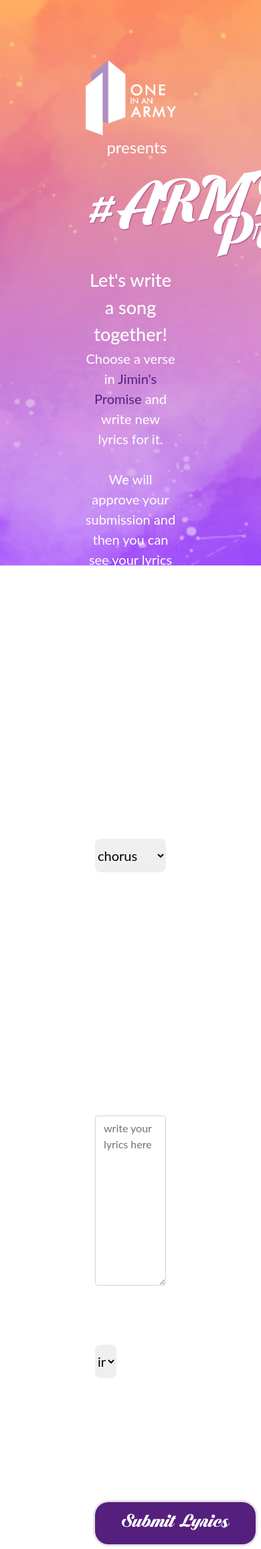
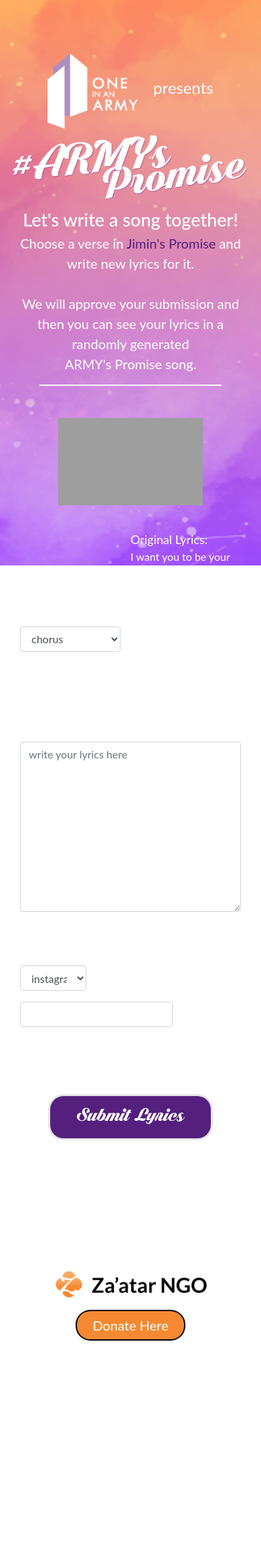
Before and after one commit to jasonfong/lyrics_generator, a Flask app: page /web/submit_line in a window 390 px wide; the page is wider, and only the part inside the window is pictured. Shown: the top 2312 px of that part at 67% size. After the commit the page ends 2001 px from the top of that part, so only its background shows below. Run offline with Flask 2, Linux system fonts and the light colour scheme; some libraries are stand-ins or nearby versions; grey boxes are pictures that could not be loaded.

Commit message:
Reduce the side margins for mobile devices

```diff
--- a/web/templates/submit_line.html
+++ b/web/templates/submit_line.html
@@ -3,18 +3,21 @@
 <link rel="stylesheet" href="https://stackpath.bootstrapcdn.com/bootstrap/4.3.1/css/bootstrap.min.css">
 <link rel="stylesheet" href="{{ url_for('static', filename='css/style.css') }}">
 
-
 <head>
   <meta charset="UTF-8">
+  <meta name="viewport" content="width=device-width, initial-scale=1, minimum-scale=1" />
   <title>Let's write a song together!</title>
 </head>
 
-<body class="center">
-<a href="https://www.oneinanarmy.org/" target="_blank"><img src="../static/images/oiaa-logo_purwht.png" style="width:135px;height:auto;border:0;" title="One in an Army" alt="OIAA"></a>
+<body>
+  <div class="container-fluid">
+    <div class="row d-flex flex-column align-items-center" style="margin-top: 5em;">
+      <div class="col-12 col-sm-7 col-md-6 col-lg-5 text-center">
+        <a href="https://www.oneinanarmy.org/" target="_blank"><img src="../static/images/oiaa-logo_purwht.png" class="img-fluid" style="width: 135px;" title="One in an Army" alt="OIAA"></a>
         <font size="5">&nbsp;&nbsp; presents</font>
 
         <br>
-<img src="../static/images/armypromise_logo.png" style="height:80px;height:auto;border:0;" title="Army Promise" alt="OIAA">
+        <img src="../static/images/armypromise_logo.png" class="img-fluid" title="Army Promise" alt="OIAA">
 
         <div style="font-size: 27px; font-weight: 500">
           Let's write a song together!<br>
@@ -36,13 +39,14 @@
           <div class="container">
             <div align="left" class="row">
               <div class="col align-self-center">
-                    Select a verse to rewrite:<br>
-
-                    <select name="line_type" onchange="changeOrginalLyrics(this)">
+                <div>Select a verse to rewrite:</div>
+                <div class="form-group">
+                  <select class="form-control" name="line_type" onchange="changeOrginalLyrics(this)">
                     {% for choice in line_types %}
                     <option value="{{ choice }}">{{ choice }}</option>
                     {% endfor %}
                   </select>
+                </div>
               </div>
               <div class="col align-self-start original-lyrics">
                 <div class="row">
@@ -65,22 +69,28 @@
           <div class="container">
             <div align="left" class="row">
               <div class="col">
-                Social Media Handle:<br>
-                <select name="social_type" style="width: 30%">
+                <div class="form-group">
+                  <div>Social Media Handle:</div>
+                </div>
+                <div class="form-group">
+                  <select class="form-control" name="social_type" style="width: 30%">
                     {% for choice in social_types %}
                     <option value="{{ choice }}">{{ choice }}</option>
                     {% endfor %}
                   </select>
-
-                <input name="social_id" style="width: 69%"><br>
-                (this will be displayed in the credits when the lyrics are used)
+                </div>
+                <div class="form-group">
+                  <input class="form-control" name="social_id" style="width: 69%"><br>
+                  <span>(this will be displayed in the credits when the lyrics are used)</span>
+                </div>
               </div>
             </div>
           </div>
         </form>
 
+        <div>
           <button type="submit" form="form1" value="Submit">Submit Lyrics</button>
-<br>
+        </div>
 
         <hr style="border: 1px solid white;margin-bottom:2rem;margin-top:3rem;">
 
@@ -91,6 +101,9 @@
         <a href="https://zaatarngo.org/" target="_blank"><img src="../static/images/zaatar_logo.png" style="width:250px;height:auto;border:0;" title="Za'atar NGO" alt="ZNGO"></a><br>
         <button type="button" class="donatebutton">Donate Here</button>
 
+      </div>
+    </div>
+  </div>
 </body>
 
 </html>
@@ -105,14 +118,11 @@
 
     if (option.value == 'chorus') {
       originalLyricsArray = JSON.parse('{{ chorus_lines|tojson }}')
-    }
-    else if (option.value == 'pre-chorus') {
+    } else if (option.value == 'pre-chorus') {
       originalLyricsArray = JSON.parse('{{ pre_chorus_lines|tojson }}')
-    }
-    else if (option.value == 'verse') {
+    } else if (option.value == 'verse') {
       originalLyricsArray = JSON.parse('{{ verse_lines|tojson }}')
-    }
-    else if (option.value == 'bridge') {
+    } else if (option.value == 'bridge') {
       originalLyricsArray = JSON.parse('{{ bridge_lines|tojson }}')
     }
 
```
Lines whose indentation alone changed are shown as unchanged.
